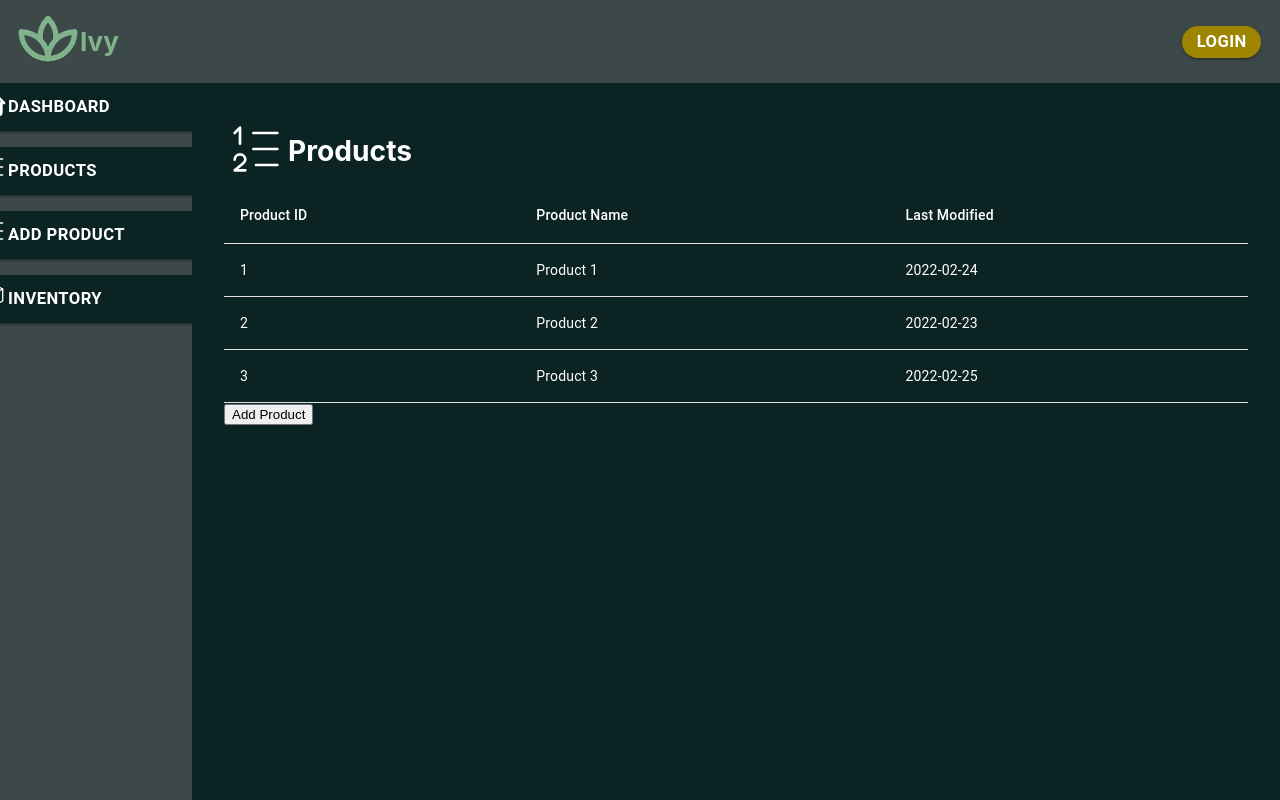
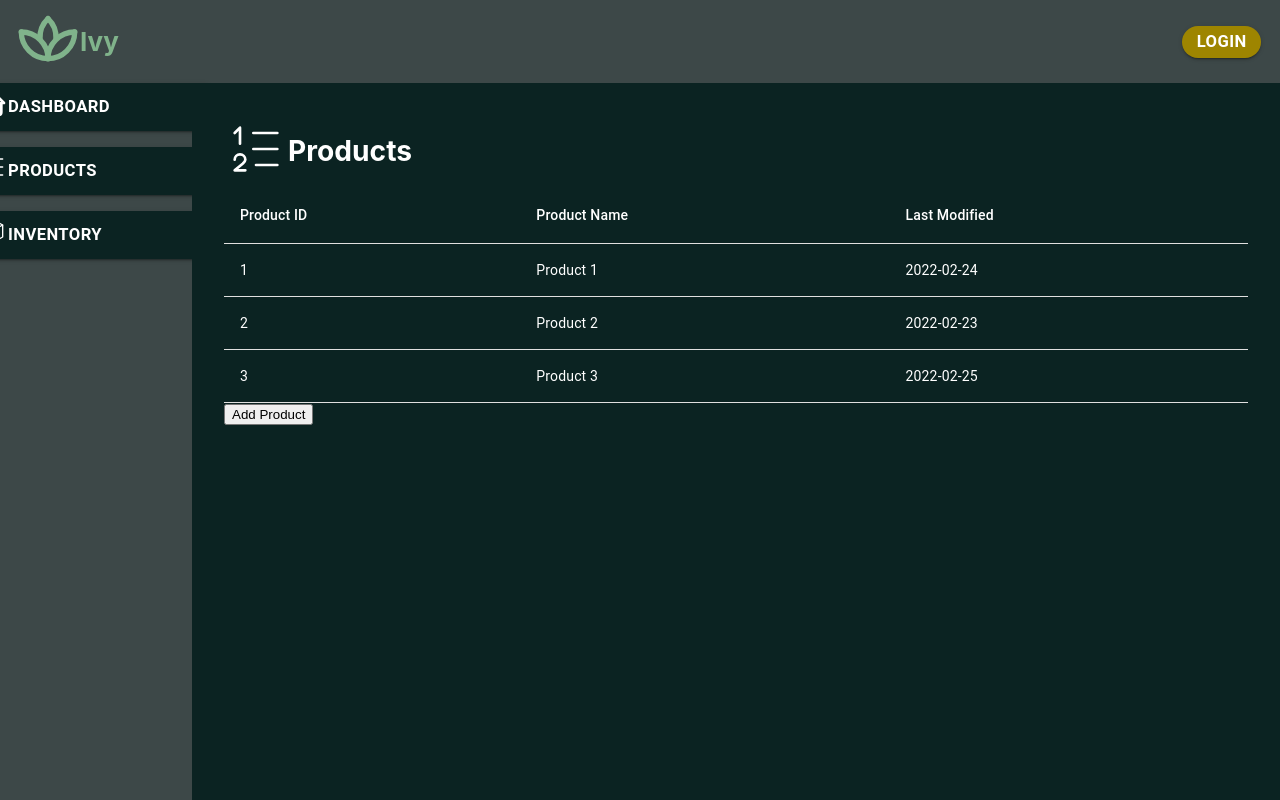
Before and after one commit to lemeow125/Ivy-Frontend, a React (Create React App) app: page /Products in a window 1280 px wide. Built offline with nearby package versions, Linux system fonts and the light colour scheme.

Commit message:
naa ra diay HAHAHAHA

```diff
--- a/src/components/Sidebar/Sidebar.tsx
+++ b/src/components/Sidebar/Sidebar.tsx
@@ -42,13 +42,6 @@
             <SidebarButton
               onClick={() => navigate("/Products")}
               name="Products"
-            >
-              <ProductsIcon size={4} color="white" />
-            </SidebarButton>
-
-            <SidebarButton
-              onClick={() => navigate("/Products/AddProduct")}
-              name="Add Product"
             >
               <ProductsIcon size={4} color="white" />
             </SidebarButton>
--- a/src/routes/Products/Products.tsx
+++ b/src/routes/Products/Products.tsx
@@ -1,13 +1,12 @@
 import React from "react";
 import styles from "../../styles";
+import { useNavigate } from "react-router-dom";
 import ProductsIcon from "../../Components/Icons/ProductsIcon/ProductsIcon";
 import ProductInfo from "../../Components/ProductInfo/ProductInfo";
 import ProductsLists from "../../Components/ProductsLists/ProductsLists";
 
 export default function Products() {
-  const handleAddProduct = () => {
-    window.location.href = "/Products/AddProduct";
-  };
+  const navigate = useNavigate();
 
   return (
     <div style={{ margin: 32, height: "100%" }}>
@@ -16,7 +15,7 @@
         <h1 style={styles.text_large}>Products</h1>
       </div>
       <ProductInfo products={ProductsLists} />
-      <button onClick={handleAddProduct}>Add Product</button>
+      <button onClick={() => navigate("/Products/AddProduct")}>Add Product</button>
     </div>
   );
 }
```
